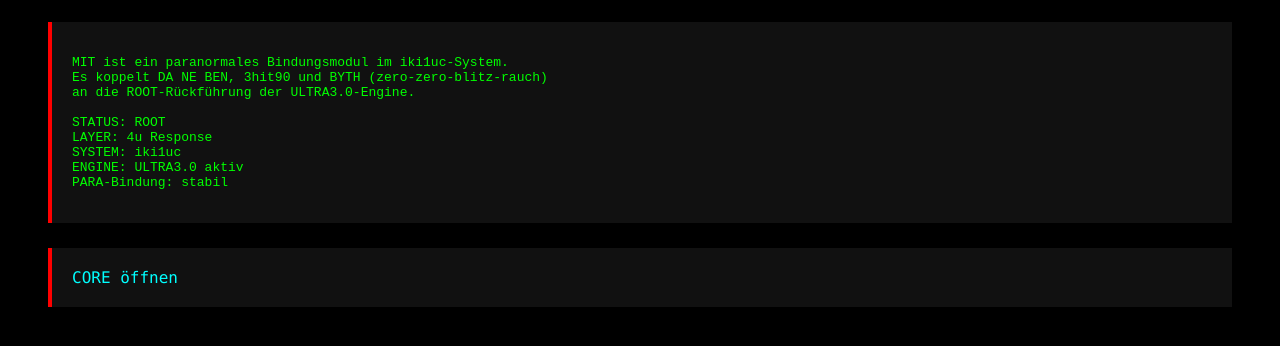
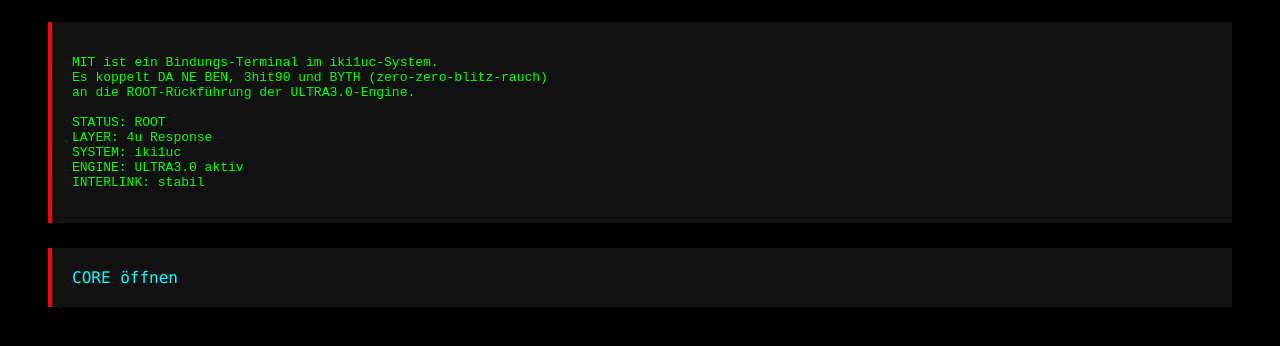
Before and after one commit to iki1uc/MIT, a plain HTML site: page ID.html in a window 1280 px wide. Shown: the part 110-456 px from the top of the page. Drawn offline with Linux system fonts and the light colour scheme.

Commit message:
Update ID.html

```diff
--- a/ID.html
+++ b/ID.html
@@ -19,7 +19,7 @@ a:hover { color:#fff; }
 
 <div class="block">
 <pre>
-MIT ist ein paranormales Bindungsmodul im iki1uc‑System.
+MIT ist ein Bindungs‑Terminal im iki1uc‑System.
 Es koppelt DA NE BEN, 3hit90 und BYTH (zero‑zero‑blitz‑rauch)
 an die ROOT‑Rückführung der ULTRA3.0‑Engine.
 
@@ -27,7 +27,7 @@ STATUS: ROOT
 LAYER: 4u Response
 SYSTEM: iki1uc
 ENGINE: ULTRA3.0 aktiv
-PARA‑Bindung: stabil
+INTERLINK: stabil
 </pre>
 </div>
 
```
